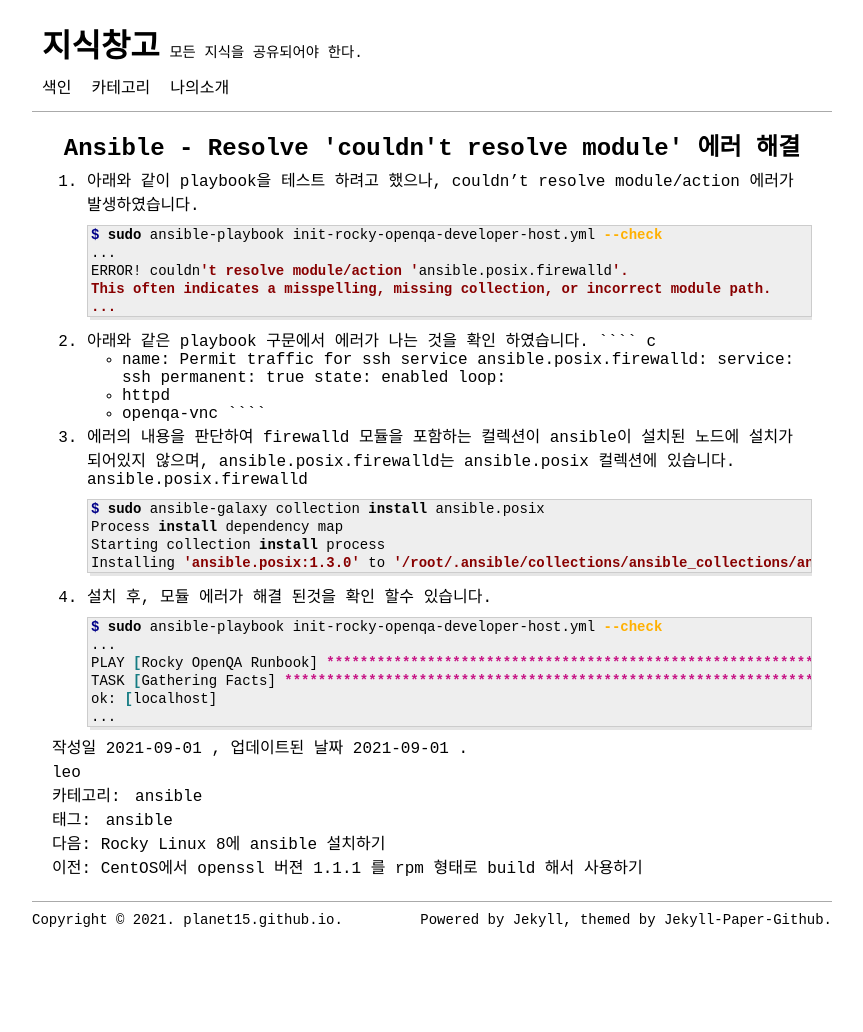
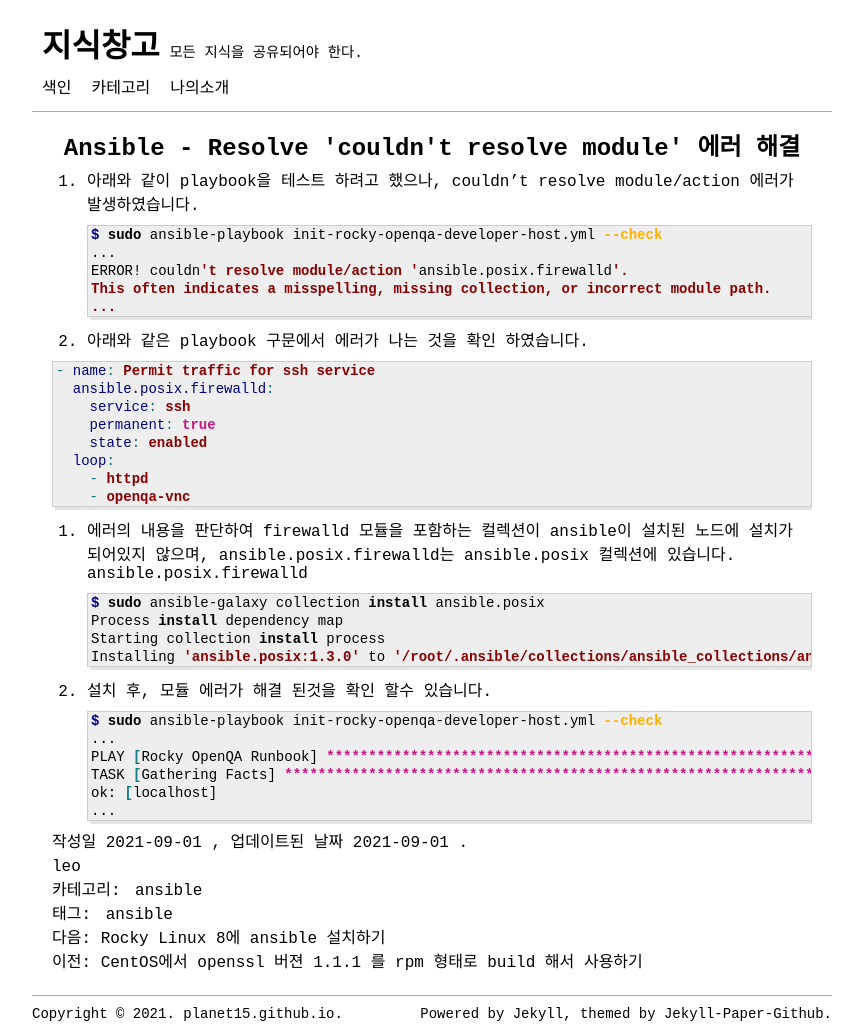
Before and after one commit to Planet15/planet15.github.io, a Jekyll site: the page built from _posts/2021-09-01-ansible-module-error.markdown, in a window 1280 px wide. Shown: the whole page, without its empty margins (208-1071 px from the left). Built offline with Jekyll 4.4.1, drawn with Linux system fonts in a browser that asks for light colours; before the commit the page ends 938 px from its top, so only the background shows below that.

Commit message:
Modify Markdown

`````diff
--- a/_posts/2021-09-01-ansible-module-error.markdown
+++ b/_posts/2021-09-01-ansible-module-error.markdown
@@ -17,7 +17,7 @@ This often indicates a misspelling, missing collection, or incorrect module path
 ```
 
 2. 아래와 같은 playbook 구문에서 에러가 나는 것을 확인 하였습니다.
-```` c
+{% highlight yaml %}
 - name: Permit traffic for ssh service
   ansible.posix.firewalld:
     service: ssh
@@ -26,7 +26,7 @@ This often indicates a misspelling, missing collection, or incorrect module path
   loop:
     - httpd
     - openqa-vnc
-````
+{% endhighlight %}
 
 3. 에러의 내용을 판단하여 firewalld 모듈을 포함하는 컬렉션이 ansible이 설치된 노드에 설치가 되어있지 않으며, ansible.posix.firewalld는 ansible.posix 컬렉션에 있습니다. [ansible.posix.firewalld]
 ```sh
`````
